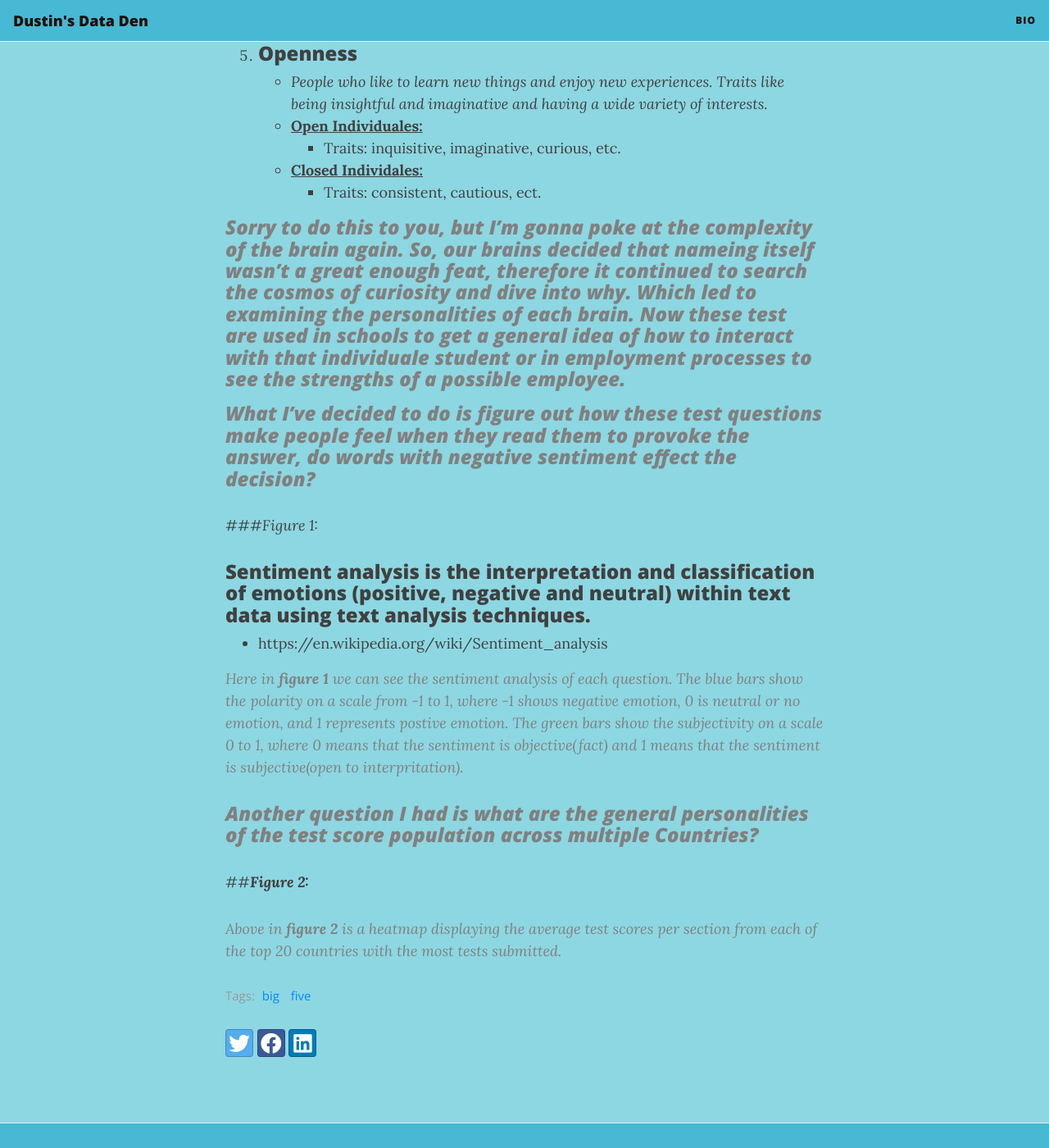
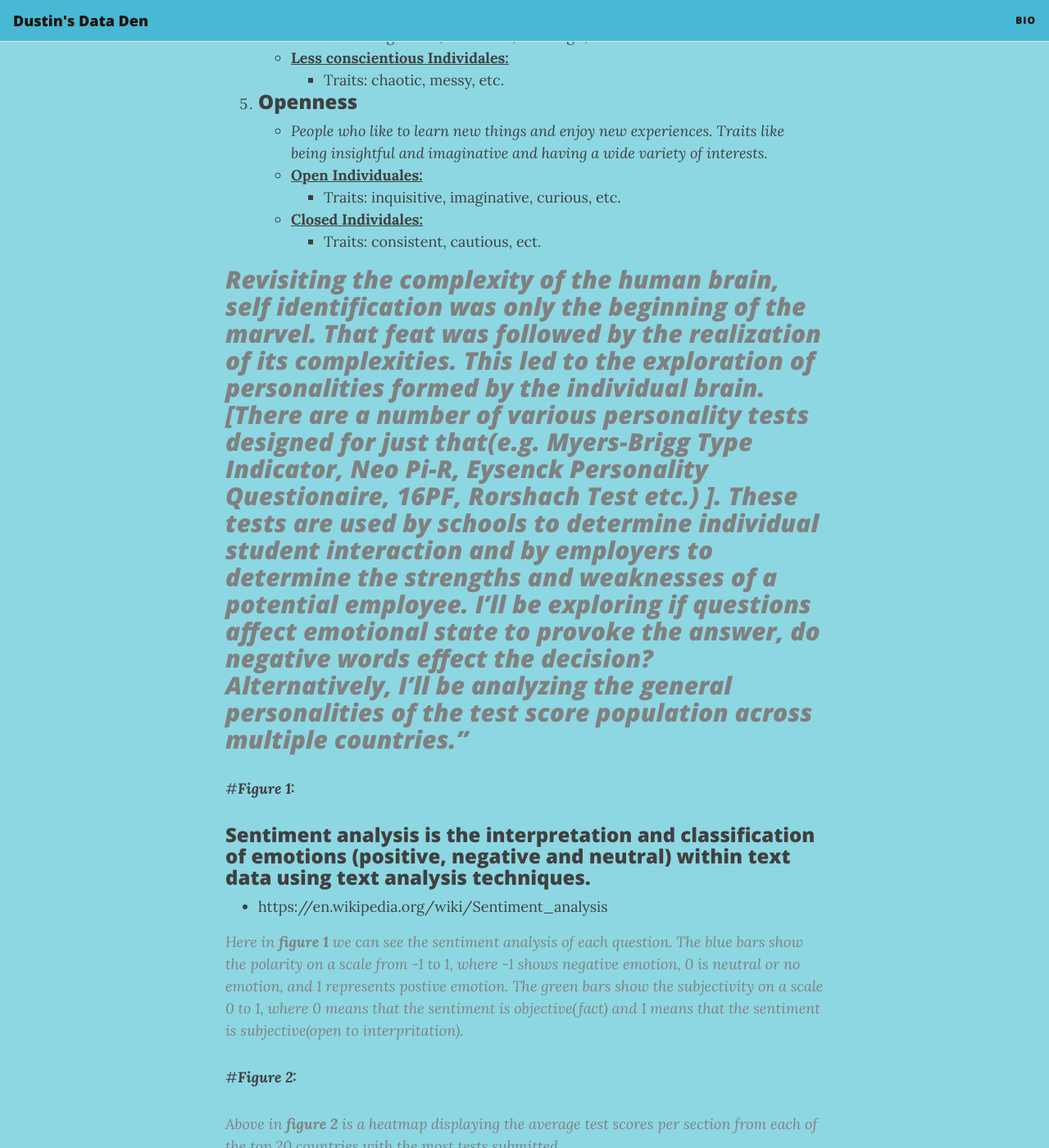
Before and after one commit to dustin-py/dustin-py.github.io, a Jekyll site: the page built from _posts/2020-06-23-myfirstpost.md, in a window 1280 px wide and 1400 px high, scrolled down 1146 px. Shown: the whole window at 82% size. Built offline with Jekyll 4.4.1, drawn with Linux system fonts in a browser that asks for light colours; nearby versions of some CDN libraries.

Commit message:
Update 2020-06-23-myfirstpost.md

```diff
--- a/_posts/2020-06-23-myfirstpost.md
+++ b/_posts/2020-06-23-myfirstpost.md
@@ -7,10 +7,9 @@ gh-badge: [star, fork, follow]
 tags: [big,five]
 comments: true
 ---
+
 ## The human brain, what a marvel, it named itself...... Stop and take that in for a moment. Ok, now that we've gotten that exesticial wonder out of the way, we can get started.
-
-
-### We as humans with these magnificent blobs of wrikly gak in our heads, each have a personality that stem from a combination of base personality traits, we will call these traits "The Big Five".
+## We as humans with these magnificent blobs of wrikly gak in our heads, each have a personality that stem from a combination of base personality traits, we will call these traits "The Big Five".
 
 
 ## **The Big Five**
@@ -42,11 +41,10 @@ comments: true
          - Traits: consistent, cautious, ect.
 
 
->### Sorry to do this to you, but I'm gonna poke at the complexity of the brain again. So, our brains decided that nameing itself wasn't a great enough feat, therefore it continued to search the cosmos of curiosity and dive into why. Which led to examining the personalities of each brain. Now these test are used in schools to get a general idea of how to interact with that individuale student or in employment processes to see the strengths of a possible employee.
+>## Revisiting the complexity of the human brain, self identification was only the beginning of the marvel. That feat was followed by the realization of its complexities. This led to the exploration of personalities formed by the individual brain. [There are a number of various personality tests designed for just that(e.g. Myers-Brigg Type Indicator, Neo Pi-R, Eysenck Personality Questionaire, 16PF, Rorshach Test etc.) ]. These tests are used by schools to determine individual student interaction and by employers to determine the strengths and weaknesses of a potential employee. I'll be exploring if questions affect emotional state to provoke the answer, do negative words effect the decision? Alternatively, I'll be analyzing the general personalities of the test score population across multiple countries."
 
-> ### What I've decided to do is figure out how these test questions make people feel when they read them to provoke the answer, do words with negative sentiment effect the decision?
 
-###*Figure 1:*
+#***Figure 1:***
 
 ### Sentiment analysis is the interpretation and classification of emotions (positive, negative and neutral) within text data using text analysis techniques.
 
@@ -54,8 +52,7 @@ comments: true
 
 >Here in ***figure 1*** we can see the sentiment analysis of each question. The blue bars show the polarity on a scale from -1 to 1, where -1 shows negative emotion, 0 is neutral or no emotion, and  1 represents postive emotion. The green bars show the subjectivity on a scale 0 to 1, where 0 means that the sentiment is objective(fact) and 1 means that the sentiment is subjective(open to interpritation).
 
-> ### Another question I had is what are the general personalities of the test score population across multiple Countries?
 
-##***Figure 2:***
+#***Figure 2:***
 
 >Above in ***figure 2*** is a heatmap displaying the average test scores per section from each of the top 20 countries with the most tests submitted.
```
